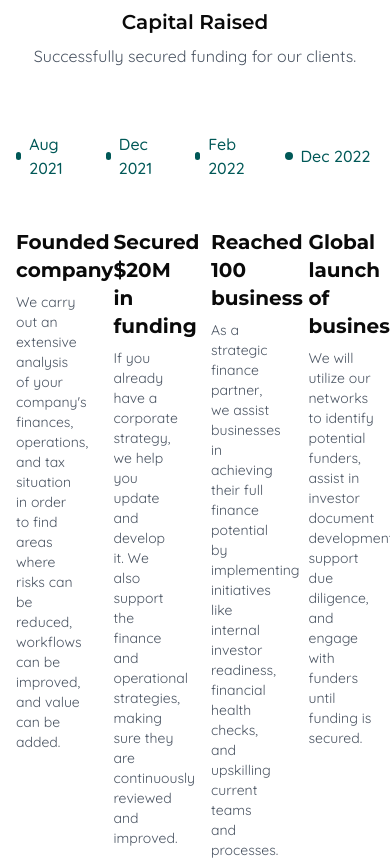
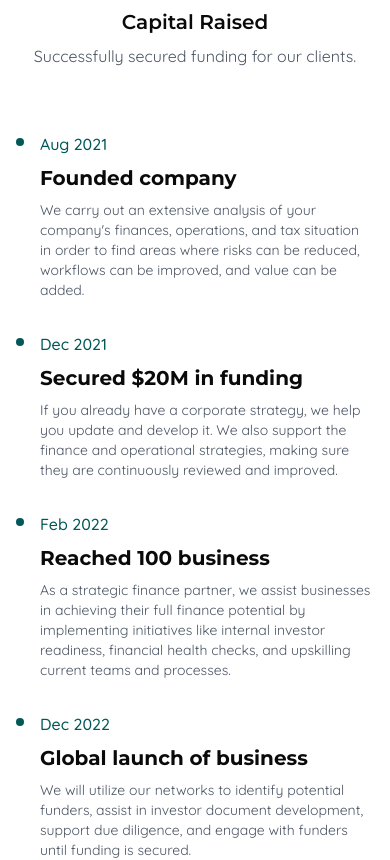
Before and after one commit to Aliwah1403/DCB-Redesign, a React (Vite) app: page /about in a window 390 px wide. Shown: the part 1700-2560 px from the top of the page. Built offline with nearby package versions, Linux system fonts and the light colour scheme.

Commit message:
refactor(about page): Made the timeline component mobile responsive

```diff
--- a/src/pages/About page/Journey-stats-section.jsx
+++ b/src/pages/About page/Journey-stats-section.jsx
@@ -83,8 +83,24 @@
           </div>
         </div>
 
-        {/* Timeline Section  */}
+        {/* Timeline Section */}
         <div className="mt-16">
+          {/* Mobile Timeline (< 768px) */}
+          <div className="md:hidden space-y-8">
+            {milestones.map((milestone, index) => (
+              <div key={index} className="relative pl-6">
+                <span className="absolute left-0 top-1.5 w-2 h-2 rounded-full bg-[#005857]"></span>
+                <span className="text-[#005857] font-medium block mb-2">
+                  {milestone.date}
+                </span>
+                <h3 className="text-xl font-bold mb-2">{milestone.title}</h3>
+                <p className="text-gray-600 text-sm">{milestone.description}</p>
+              </div>
+            ))}
+          </div>
+
+          {/* Desktop Timeline (≥ 768px) */}
+          <div className="hidden md:block">
             <div className="grid grid-cols-4 gap-8">
               <div className="col-span-4 flex items-center">
                 {milestones.map((milestone, index) => (
@@ -102,9 +118,12 @@
               {milestones.map((milestone, index) => (
                 <div key={`content-${index}`} className="mt-4">
                   <h3 className="text-xl font-bold mb-2">{milestone.title}</h3>
-                <p className="text-gray-600 text-sm">{milestone.description}</p>
+                  <p className="text-gray-600 text-sm">
+                    {milestone.description}
+                  </p>
                 </div>
               ))}
+            </div>
           </div>
         </div>
       </div>
```
Lines whose indentation alone changed are shown as unchanged.
